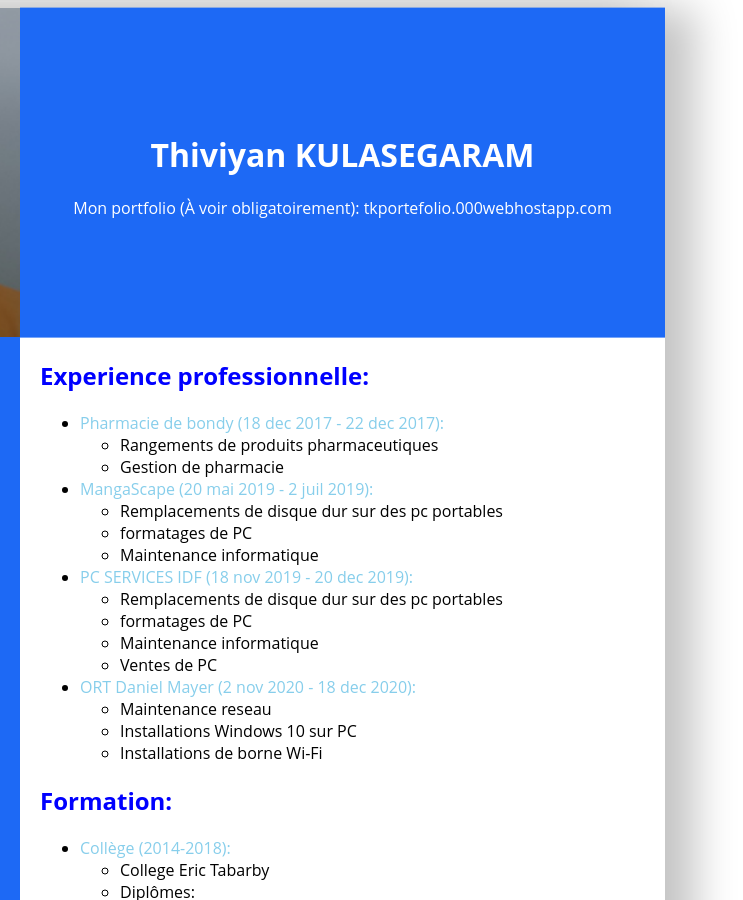
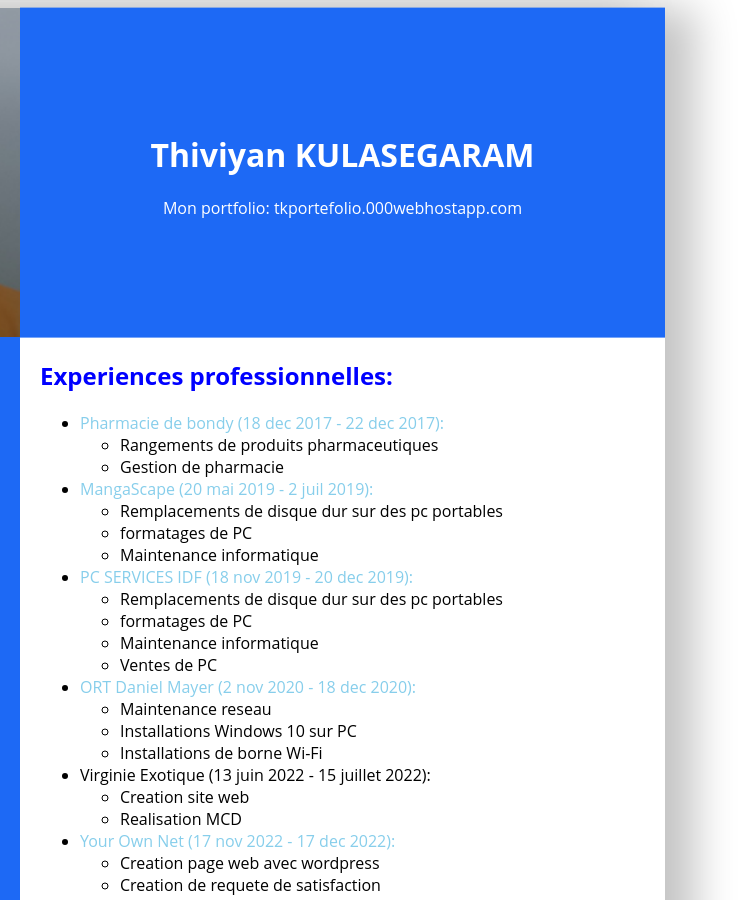
Before and after one commit to thivi2002/cv, a plain HTML site: page index.html in a window 1280 px wide. Shown: the top 900 px of the page, 425-1168 px from the left. Drawn offline with Linux system fonts and the light colour scheme.

Commit message:
Update index.html

```diff
--- a/index.html
+++ b/index.html
@@ -11,7 +11,7 @@
             <div class="casenom">
                 <div class="cnom">
                     <h1 class="nom">Thiviyan KULASEGARAM</h1>
-                    <p class="portfolio">Mon portfolio (À voir obligatoirement): <a href="http://tkportefolio.000webhostapp.com" target="_blank" rel="noopener noreferrer">tkportefolio.000webhostapp.com</a></p>
+                    <p class="portfolio">Mon portfolio: <a href="http://tkportefolio.000webhostapp.com" target="_blank" rel="noopener noreferrer">tkportefolio.000webhostapp.com</a></p>
                 </div>
             </div>
             <div class="fullprofil">
@@ -67,11 +67,13 @@
                     <li>VM VirtualBox</li>
                     <li>SketchUp</li>
                 </div>
+                <br>
+                <br><br><br><br><br>
                 <!--hr-->
             </div>
             <div class="fullcompetence">
                 <div class="competence1">
-                    <h2>Experience professionnelle:</h2>
+                    <h2>Experiences professionnelles:</h2>
                     <ul>
                         <li><a href="https://www.google.com/search?q=PHARMACIE+DE+BONDY+CENTRE&rlz=1C1ONGR_frFR934FR934&sourceid=chrome&ie=UTF-8" target="_blank" class="link-external-title">Pharmacie de bondy (18 dec 2017 - 22 dec 2017): </a>
                             <ul>
@@ -99,6 +101,18 @@
                                 <li>Maintenance reseau</li>
                                 <li>Installations Windows 10 sur PC</li>
                                 <li>Installations de borne Wi-Fi</li>
+                            </ul>
+                        </li>
+                        <li><a>Virginie Exotique (13 juin 2022 - 15 juillet 2022): </a>
+                            <ul>
+                                <li>Creation site web</li>
+                                <li>Realisation MCD</li>
+                            </ul>
+                        </li>
+                        <li><a href="https://yourownnet.net" target="_blank" class="link-external-title">Your Own Net (17 nov 2022 - 17 dec 2022): </a>
+                            <ul>
+                                <li>Creation page web avec wordpress</li>
+                                <li>Creation de requete de satisfaction</li>
                             </ul>
                         </li>
                     </ul>
```
